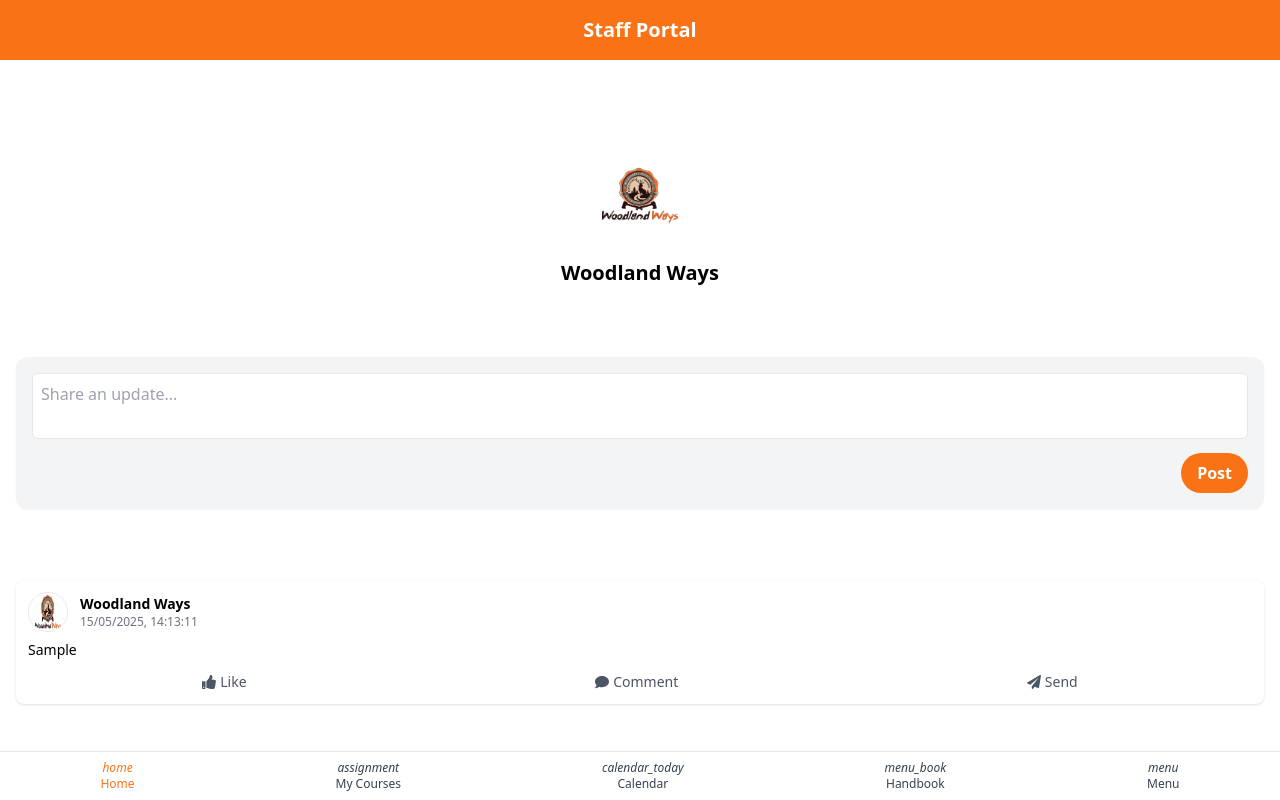
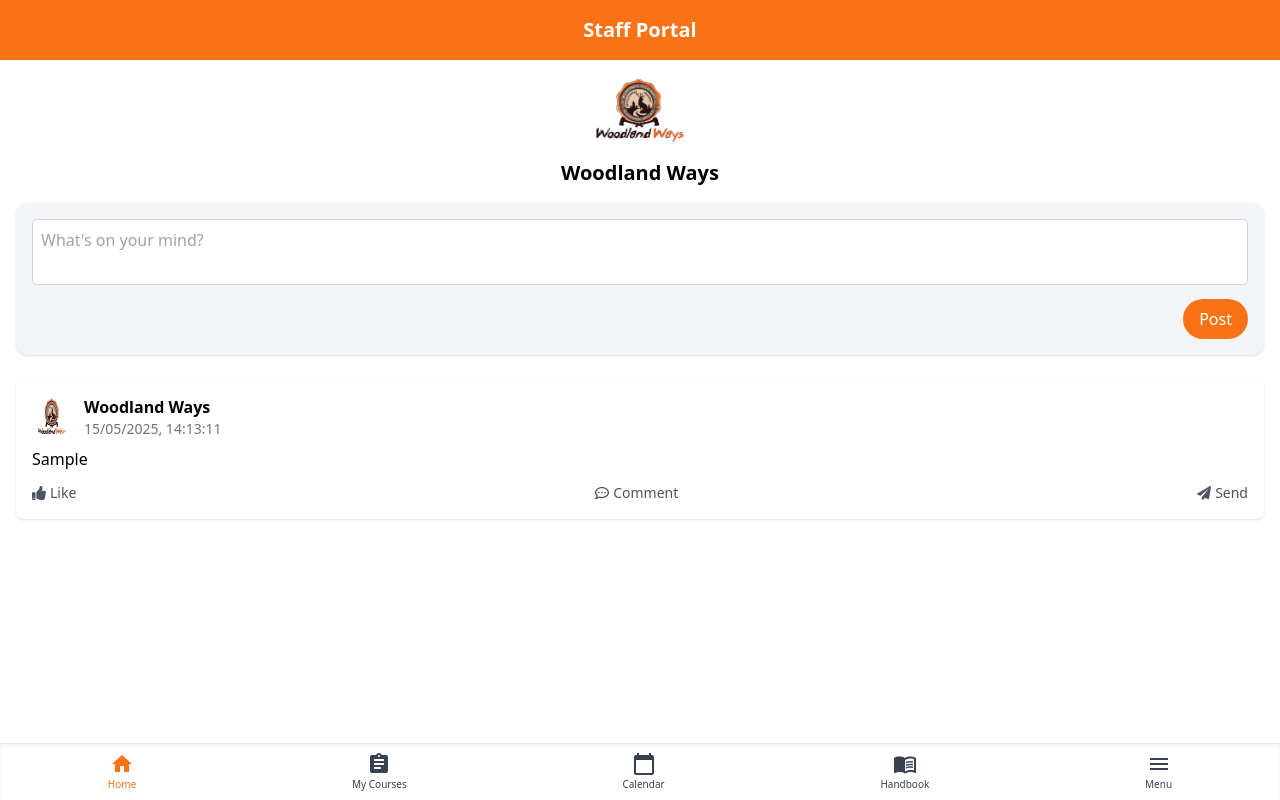
Before and after one commit to BUSHBOI95/Woodland-Ways-Portal-, a React (Vite) app: page / in a window 1280 px wide. Both pictures are taken after typing "Sample" into the empty fields and a click on the button "Post". Built offline with nearby package versions, Linux system fonts and the light colour scheme.

Commit message:
Update Home.jsx

```diff
--- a/src/pages/Home.jsx
+++ b/src/pages/Home.jsx
@@ -1,141 +1,121 @@
-import React, { useState, useEffect } from "react";
-import { FaThumbsUp, FaComment, FaPaperPlane } from "react-icons/fa";
-import { NavLink } from "react-router-dom";
-import moment from "moment";
-import Logo from "../../Icon.png";
+import React, { useState, useEffect } from 'react';
+import { FaThumbsUp, FaRegCommentDots, FaPaperPlane } from 'react-icons/fa';
+import { MdHome, MdAssignment, MdCalendarToday, MdMenuBook, MdMenu } from 'react-icons/md';
+import Icon from '../../Icon.png';
+import moment from 'moment';
+import Logo from '../../Icon.png';
 
 const Home = () => {
-  const [postText, setPostText] = useState("");
-  const [posts, setPosts] = useState([]);
+  const [postText, setPostText] = useState('');
+  const [posts, setPosts] = useState(() => {
+    const stored = localStorage.getItem('posts');
+    return stored ? JSON.parse(stored) : [];
+  });
 
   useEffect(() => {
-    const storedPosts = localStorage.getItem("posts");
-    if (storedPosts) {
-      setPosts(JSON.parse(storedPosts));
-    }
-  }, []);
-
-  useEffect(() => {
-    localStorage.setItem("posts", JSON.stringify(posts));
+    localStorage.setItem('posts', JSON.stringify(posts));
   }, [posts]);
 
   const handlePost = () => {
-    if (postText.trim() === "") return;
+    if (postText.trim()) {
       const newPost = {
-      id: Date.now(),
         text: postText,
         timestamp: new Date().toISOString(),
       };
       setPosts([newPost, ...posts]);
-    setPostText("");
+      setPostText('');
+    }
   };
 
   return (
-    <div className="min-h-screen flex flex-col justify-between bg-white">
-      {/* Header */}
-      <div className="bg-orange-500 text-white text-center py-4 text-xl font-bold">
+    <div className="flex flex-col min-h-screen justify-between">
+      <header className="bg-orange-500 text-white text-center py-4 text-xl font-bold">
         Staff Portal
+      </header>
+
+      <main className="flex-grow p-4">
+        <div className="flex justify-center mb-4">
+          <img
+            src={Logo}
+            alt="Woodland Ways Logo"
+            className="w-32 h-auto"
+          />
         </div>
+        <h1 className="text-xl text-center font-semibold mb-4">Woodland Ways</h1>
 
-      {/* Logo and Title */}
-      <div className="flex flex-col items-center mt-6">
-        <img src={Logo} alt="Logo" className="w-28 h-28 object-contain" />
-        <h1 className="text-xl font-semibold mt-2">Woodland Ways</h1>
-      </div>
-
-      {/* Post Box */}
-      <div className="bg-gray-100 rounded-xl mx-4 p-4 mt-4 shadow-sm">
+        <div className="bg-gray-100 rounded-xl p-4 shadow mb-6">
           <textarea
             value={postText}
             onChange={(e) => setPostText(e.target.value)}
-          placeholder="Share an update..."
-          className="w-full p-2 border rounded-md resize-none focus:outline-none"
-          rows={2}
+            placeholder="What's on your mind?"
+            className="w-full p-2 rounded border border-gray-300 mb-2 resize-none"
           />
-        <div className="flex justify-end mt-2">
+          <div className="flex justify-end">
             <button
               onClick={handlePost}
-            className="bg-orange-500 text-white font-semibold px-4 py-2 rounded-full"
+              className="bg-orange-500 text-white px-4 py-2 rounded-full hover:bg-orange-600 transition"
             >
               Post
             </button>
           </div>
         </div>
 
-      {/* Post Feed */}
-      <div className="px-4 mt-4 space-y-4 mb-24">
-        {posts.map((post) => (
-          <div key={post.id} className="bg-white rounded-lg shadow p-3">
+        {posts.map((post, index) => (
+          <div key={index} className="bg-white rounded-lg shadow p-4 mb-4">
             <div className="flex items-center mb-2">
               <img
-                src={Logo}
+                src={Icon}
                 alt="Avatar"
-                className="w-10 h-10 rounded-full mr-3 border"
+                className="w-10 h-10 rounded-full mr-3"
               />
               <div>
-                <p className="font-bold text-sm">Woodland Ways</p>
-                <p className="text-xs text-gray-500">
-                  {moment(post.timestamp).format("DD/MM/YYYY, HH:mm:ss")}
-                </p>
+                <p className="font-bold">Woodland Ways</p>
+                <p className="text-sm text-gray-500">{moment(post.timestamp).format('DD/MM/YYYY, HH:mm:ss')}</p>
               </div>
             </div>
-            <p className="text-sm mb-3">{post.text}</p>
-            <div className="flex justify-around text-gray-600 text-sm">
-              <button className="flex items-center space-x-1">
+            <p className="mb-3">{post.text}</p>
+            <div className="flex justify-between text-gray-600 text-sm">
+              <button className="flex items-center space-x-1 hover:text-blue-500">
                 <FaThumbsUp />
                 <span>Like</span>
               </button>
-              <button className="flex items-center space-x-1">
-                <FaComment />
+              <button className="flex items-center space-x-1 hover:text-blue-500">
+                <FaRegCommentDots />
                 <span>Comment</span>
               </button>
-              <button className="flex items-center space-x-1">
+              <button className="flex items-center space-x-1 hover:text-blue-500">
                 <FaPaperPlane />
                 <span>Send</span>
               </button>
             </div>
           </div>
         ))}
+      </main>
+
+      <footer className="bg-white border-t shadow-inner">
+        <nav className="flex justify-around text-xs text-gray-700 py-2">
+          <div className="flex flex-col items-center text-orange-500">
+            <MdHome size={24} />
+            <span className="text-[10px]">Home</span>
           </div>
-
-      {/* Bottom Nav */}
-      <div className="fixed bottom-0 left-0 right-0 bg-white border-t border-gray-200 flex justify-around py-2">
-        <NavLink
-          to="/home"
-          className="flex flex-col items-center text-xs text-orange-500"
-        >
-          <i className="material-icons">home</i>
-          Home
-        </NavLink>
-        <NavLink
-          to="/courses"
-          className="flex flex-col items-center text-xs text-gray-700"
-        >
-          <i className="material-icons">assignment</i>
-          My Courses
-        </NavLink>
-        <NavLink
-          to="/calendar"
-          className="flex flex-col items-center text-xs text-gray-700"
-        >
-          <i className="material-icons">calendar_today</i>
-          Calendar
-        </NavLink>
-        <NavLink
-          to="/handbook"
-          className="flex flex-col items-center text-xs text-gray-700"
-        >
-          <i className="material-icons">menu_book</i>
-          Handbook
-        </NavLink>
-        <NavLink
-          to="/menu"
-          className="flex flex-col items-center text-xs text-gray-700"
-        >
-          <i className="material-icons">menu</i>
-          Menu
-        </NavLink>
+          <div className="flex flex-col items-center">
+            <MdAssignment size={24} />
+            <span className="text-[10px]">My Courses</span>
           </div>
+          <div className="flex flex-col items-center">
+            <MdCalendarToday size={24} />
+            <span className="text-[10px]">Calendar</span>
+          </div>
+          <div className="flex flex-col items-center">
+            <MdMenuBook size={24} />
+            <span className="text-[10px]">Handbook</span>
+          </div>
+          <div className="flex flex-col items-center">
+            <MdMenu size={24} />
+            <span className="text-[10px]">Menu</span>
+          </div>
+        </nav>
+      </footer>
     </div>
   );
 };
```
Lines whose indentation alone changed are shown as unchanged.
